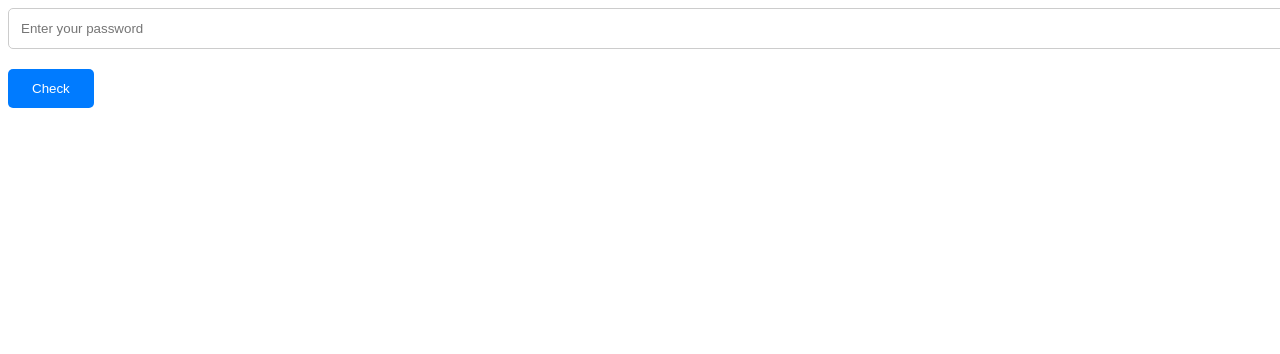
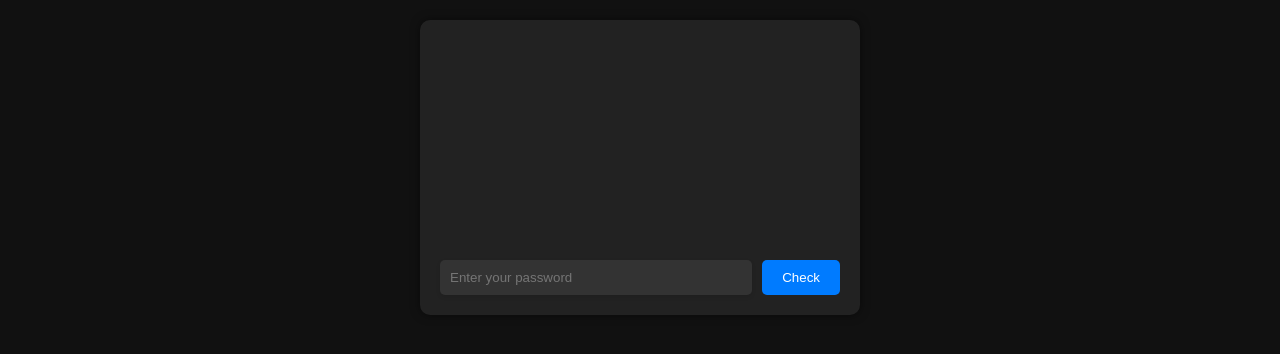
Before and after one commit to 9ether/Password-Strength-Checker, a plain HTML site: page index.html in a window 1280 px wide. Drawn offline with Linux system fonts and the light colour scheme.

Commit message:
Update styles.css

```diff
--- a/styles.css
+++ b/styles.css
@@ -1,37 +1,65 @@
 body {
-    font-family: 'Roboto', sans-serif; /* Example of a modern font */
+    font-family: 'Roboto', sans-serif;
+    background-color: #111;
+    color: #fff;
+    margin: 0;
+    padding: 0;
 }
 
-h1 {
-    text-align: center;
-    color: #333; /* Adjusted color for better contrast */
+.chat-window {
+    max-width: 400px;
+    margin: 20px auto;
+    background-color: #222;
+    padding: 20px;
+    border-radius: 10px;
+    box-shadow: 0 0 10px rgba(0, 0, 0, 0.5);
 }
 
-input {
-    width: 100%;
-    padding: 12px;
-    margin-bottom: 20px; /* Increased margin for better spacing */
-    border: 1px solid #ccc; /* Added border for input fields */
-    border-radius: 5px; /* Rounded corners */
-    transition: border-color 0.3s ease; /* Smooth transition for focus effect */
+#chat-log {
+    height: 200px;
+    overflow-y: auto;
 }
 
-input:focus {
+.chat-input {
+    display: flex;
+    margin-top: 20px;
+}
+
+input[type="password"] {
+    flex: 1;
+    padding: 10px;
+    border: none;
+    border-radius: 5px;
+    background-color: #333;
+    color: #fff;
+    box-shadow: 0 2px 4px rgba(0, 0, 0, 0.1); /* Add box shadow for depth */
+}
+
+input[type="password"]:focus {
     outline: none;
-    border-color: #007bff; /* Highlight border color on focus */
+    border-color: #007bff;
 }
 
 button {
-    padding: 12px 24px;
+    padding: 10px 20px;
+    margin-left: 10px;
     background-color: #007bff;
-    color: #fff;
     border: none;
     border-radius: 5px;
+    color: #fff;
     cursor: pointer;
     transition: background-color 0.3s ease; /* Smooth transition for hover effect */
 }
 
 button:hover {
     background-color: #0056b3;
-    box-shadow: 0 2px 4px rgba(0, 0, 0, 0.1); /* Added shadow on hover for depth */
 }
+
+#result {
+    margin-top: 20px; /* Increase margin for better spacing */
+    padding: 10px; /* Add padding for better readability */
+    border-radius: 5px; /* Add border radius for a rounded appearance */
+    background-color: rgba(0, 255, 0, 0.1); /* Semi-transparent background */
+    color: #0f0;
+    font-weight: bold; /* Make text bold for emphasis */
+}
```
